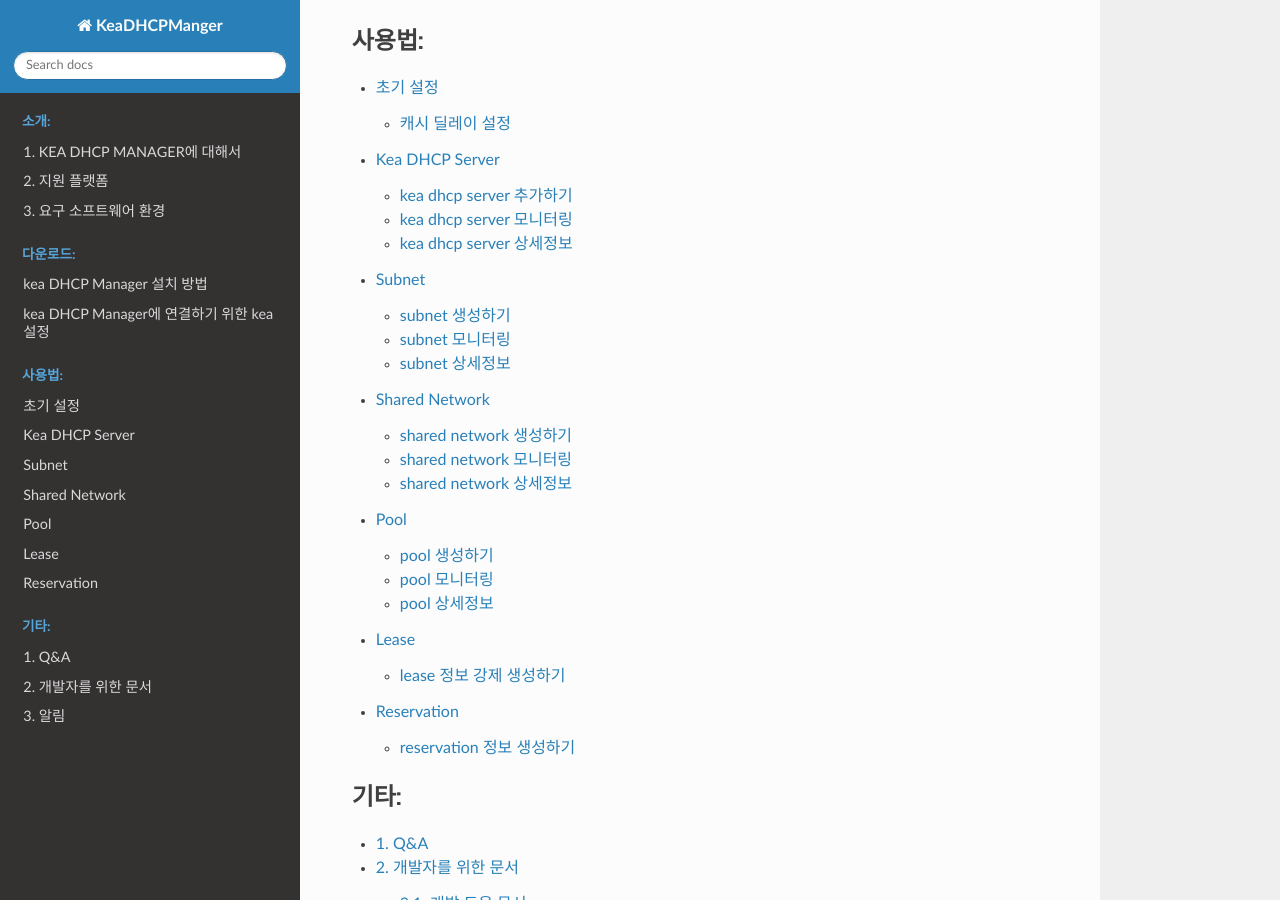
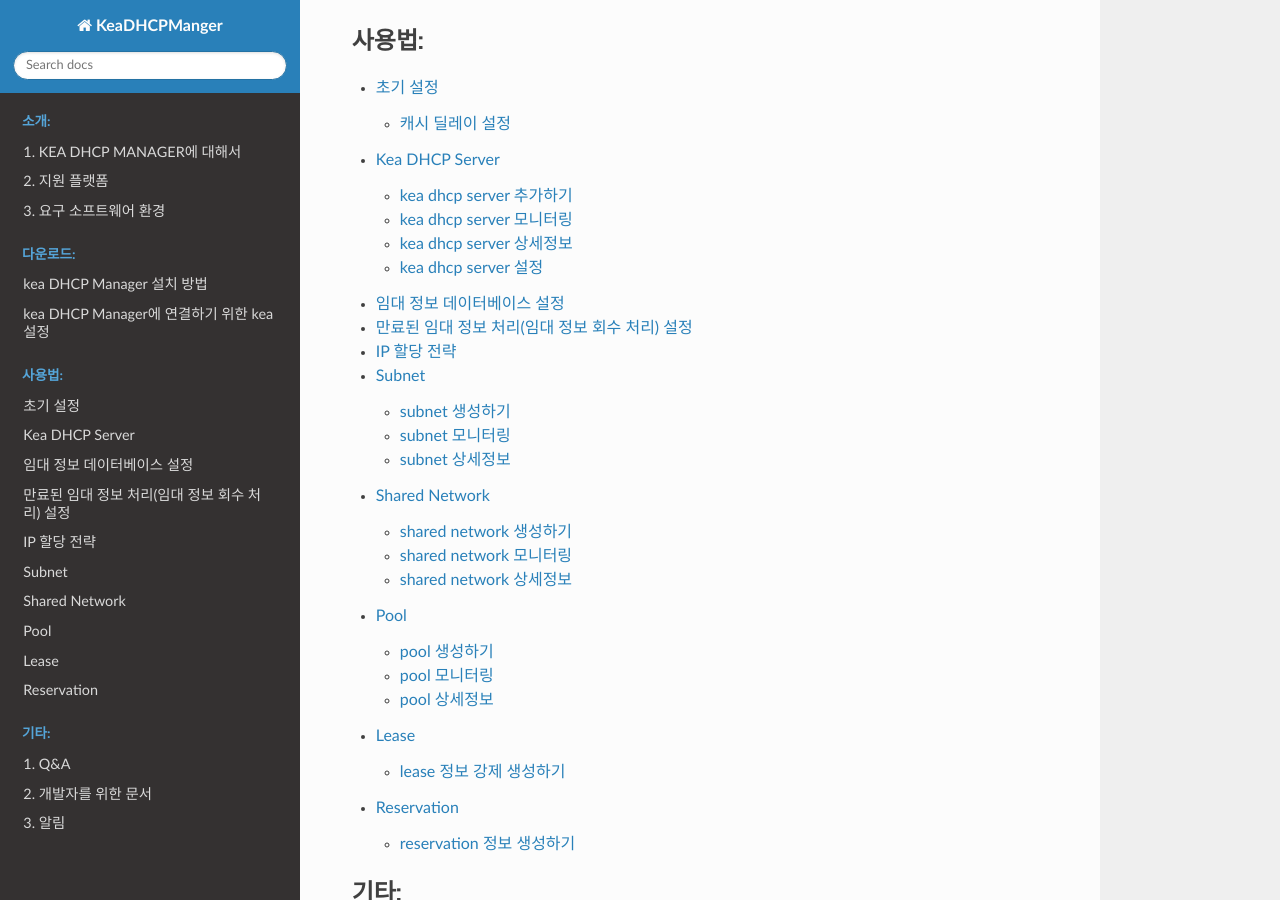
Before and after one commit to neneong/keaDHCPManager, a Sphinx documentation site: the page built from source/index.rst, in a window 1280 px wide and 900 px high, scrolled down 396 px. Built offline with Sphinx 7.4.7 and the Read the Docs theme 2.0.0, drawn with Linux system fonts in a browser that asks for light colours; some of the changed lines change nothing that is shown.

Commit message:
각종 설정 방법

```diff
--- a/source/사용법/contents_kea_server.md
+++ b/source/사용법/contents_kea_server.md
@@ -21,3 +21,26 @@
 ![사진을 불러올 수 없습니다.](https://github.com/neneong/keaDHCPManager/blob/main/source/_static/%E1%84%89%E1%85%B3%E1%84%8F%E1%85%B3%E1%84%85%E1%85%B5%E1%86%AB%E1%84%89%E1%85%A3%E1%86%BA%202023-11-07%2016.15.49.png?raw=true)
 kea server 페이지에서 kea dhcp server의 이름을 클릭하여 상세 페이지를 열 수 있다.
 kea dhcp server의 상세페이지에선 kea dhcp server의 설정을 수정하거나, subnet이나 shared network를 추가, kea dhcp server를 삭제할 수 있다.
+
+kea dhcp server 설정
+-------------------
+kea dhcp server의 설정은 대부분 DHCP4 서버와 DHCP6 서버의 설정을 따로 관리한다.
+또한
+
+# 임대 정보 데이터베이스 설정
+kea server 상세페이지에서 **DHCP4 데이터베이스 설정** 또는 **DHCP6 데이터베이스 설정**을 이용하여 임대 정보를 저장할 데이터베이스를 설정할 수 있다.
+DHCP4 데이터베이스 설정 또는 DHCP6 데이터베이스 설정의 **update**버튼을 클릭하여 임대 정보 데이터베이스 설정 폼을 띄울 수 있다.
+
+# 만료된 임대 정보 처리(임대 정보 회수 처리) 설정
+kea server 상세페이지에서 **DHCP4 만료된 임대 정보 처리** 또는 **DHCP6 만료된 임대 정보 처리**를 이용하여 임대 정보를 회수하기 위한 설정을 할 수 있다.
+DHCP4 만료된 임대 정보 처리 또는 DHCP6 만료된 임대 정보 처리의 **update**버튼을 클릭하여 임대 회수 절차를 수정할 수 있는 폼을 띄울 수 있다.
+
+임대 회수 절차에 대한 자세한 내용은 [kea 공식문서][https://kea.readthedocs.io/en/kea-2.4.0/arm/lease-expiration.html]를 참고하십시오.
+
+# IP 할당 전략
+kea server 상세 페이지에서 **DHCP4 IP 할당 전략** 또는 **DHCP6 IP 할당 전략**을 이용하여 **다음에 생성될** 하위 shared network와 subnet의 ip 할당 전략을 변경할 수 있다.
+DHCP4 IP 할당 전략 또는 DHCP6 IP 할당 전략의 **콤보 박스**에서 원하는 할당 전략을 선택하고 **update**버튼을 눌러 할당 전략을 변경할 수 있다.
+
+DHCP6 서버의 IP 할당 전략은 FLQ를 사용할 수 없다.
+
+DHCP6 서버의 IP 할당 전략으로 FLQ를 사용할 수 없는 자세한 이유는 [kea 공식문서][https://kea.readthedocs.io/en/kea-2.4.0/arm/lease-expiration.html]를 참고하십시오.
```
